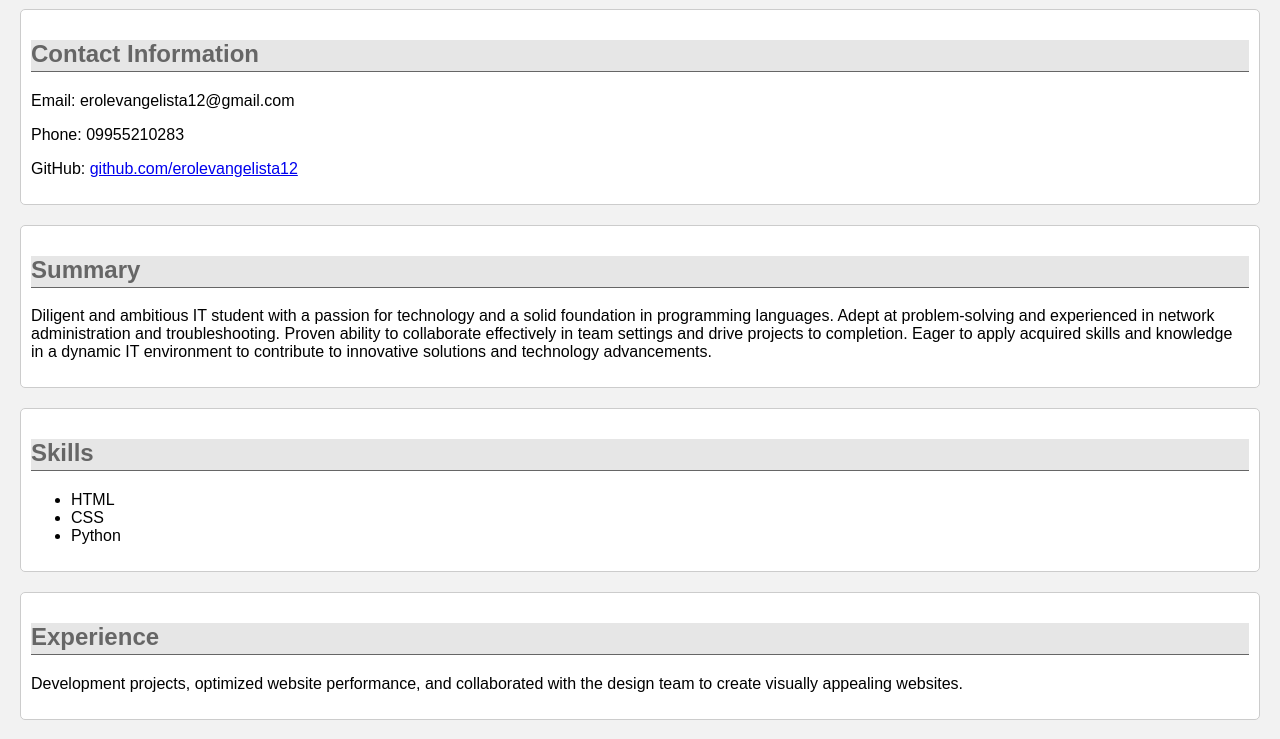
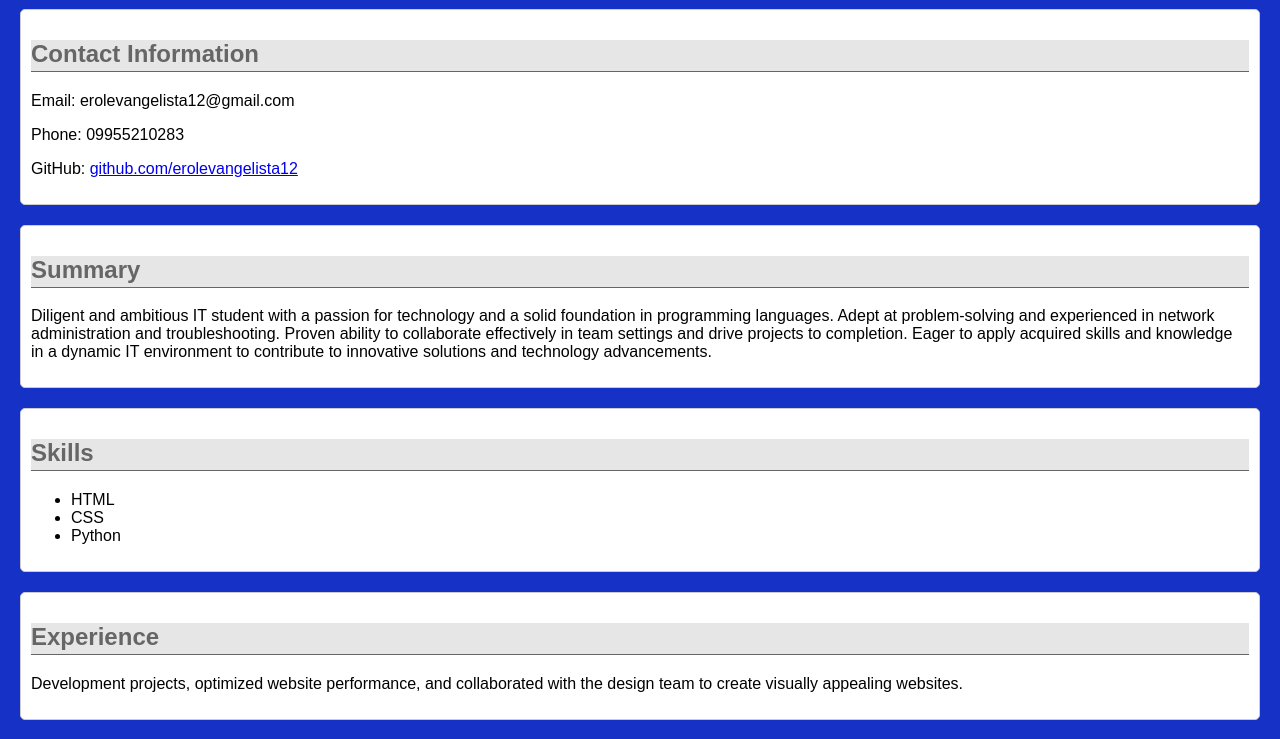
Before and after one commit to erolevangelista12/online-resume, a plain HTML site: page index.html in a window 1280 px wide. Shown: the part 130-869 px from the top of the page. Drawn offline with Linux system fonts and the light colour scheme.

Commit message:
Update index.html

```diff
--- a/index.html
+++ b/index.html
@@ -6,7 +6,7 @@
         body {
             font-family: Arial, sans-serif;
             margin: 20px;
-            background-color: #f2f2f2;
+            background-color: #1631c5;
         }
         h1 {
             color: #003366;
```
